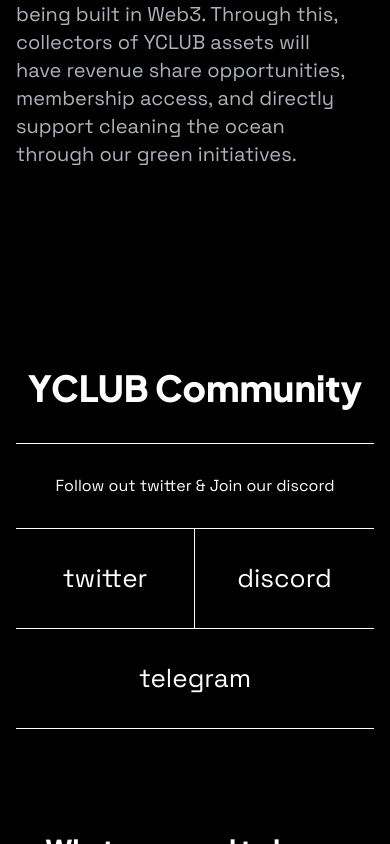
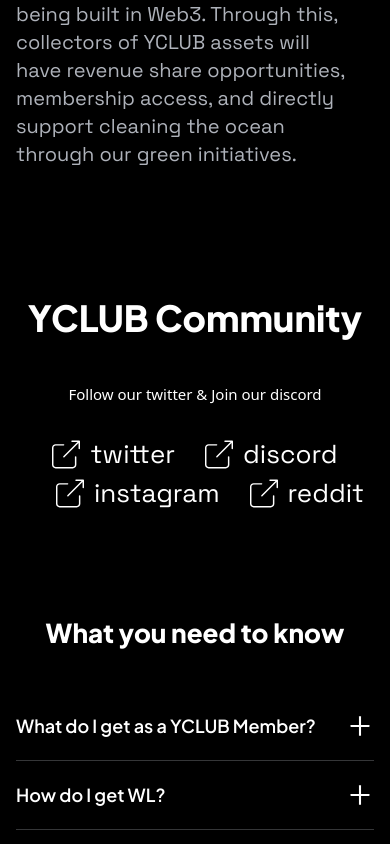
Before and after one commit to yclub-io/yachts-lending, a Next.js app: page / in a window 390 px wide. Shown: the part 11156-12000 px from the top of the page. Built offline with nearby package versions, Linux system fonts and the light colour scheme.

Commit message:
YClub Comminuty mobile version added

```diff
--- a/components/YclubCommunity.js
+++ b/components/YclubCommunity.js
@@ -1,83 +1,51 @@
 const YclubCommunity = () => {
   return (
-    <div className="lg:mx-14 mx-4 mt-[200px] flex flex-col text-white-1">
-      <p className="lg:mb-[45px] mb-[35px] font-Plus lg:text-[96px] text-4xl lg:font-semibold font-extrabold  lg:text-left text-center">
+    <div className="lg:mx-14 mx-4 lg:mt-[200px] mt-[130px] flex flex-col text-white-1">
+      <p className="lg:mb-[45px] mb-[35px] font-Plus lg:text-[96px] text-4xl lg:font-semibold font-extrabold lg:text-left text-center">
         YCLUB Community
       </p>
 
     {/*Desktop version*/}
-      <div className="lg:flex hidden flex-col ">
+      <div className="flex flex-col ">
 
-        <p className="mt-[20px]">
+        <p className="lg:mt-[20px] mt-[10px] lg:text-[18px] text-[15px] lg:text-left text-center ">
           Follow our twitter &#38; Join our discord
         </p>
 
-        <div className="flex flex-row
-                        mt-[64px] space-x-[100px]
-                        font-Grotesk text-4xl font-normal">
+        <div className="flex flex-wrap
+                        lg:mt-[64px] mt-[30px] lg:space-x-[100px] space-x-[30px]
+                        font-Grotesk lg:text-4xl text-[26px] font-normal lg:justify-start justify-center">
           <a href="https://twitter.com/yclub_io" target="_blank">
             <p className="flex">
               <img src="./images/YclubCommunity/share_arrow.svg"
-                   className="mr-[15px]"/>
+                   className="lg:mr-[15px] mr-[10px]"/>
               twitter
             </p>
           </a>
           <a href="https://discord.gg/yclub" target="_blank">
             <p className="flex">
              <img src="./images/YclubCommunity/share_arrow.svg"
-                  className="mr-[15px]"/>
+                  className="lg:mr-[15px] mr-[10px]"/>
               discord
             </p>
           </a>
           <a href="https://t.me/yachtsnftclub" target="_blank">
             <p className="flex">
               <img src="./images/YclubCommunity/share_arrow.svg"
-                   className="mr-[15px]"/>
+                   className="lg:mr-[15px] mr-[10px]"/>
               instagram
             </p>
           </a>
           <a href="https://t.me/yachtsnftclub" target="_blank">
             <p className="flex">
               <img src="./images/YclubCommunity/share_arrow.svg"
-                   className="mr-[15px]"/>
+                   className="lg:mr-[15px] mr-[10px]"/>
               reddit
             </p>
           </a>
-
-
-
         </div>
       </div>
 
-    {/*Mobile version*/}
-      <div className="lg:hidden flex flex-col">
-      <div className="py-[30px] flex text-center justify-center font-Grotesk text-base font-normal border-t border-white-1">
-          <p>Follow out twitter &amp;
-          Join our discord </p>
-     </div>
-     <div className="flex flex-row text-center justify-center border-t border-white-1">
-     <div className=" py-[30px] flex basis-1/2 border-r justify-center font-Grotesk text-[26px] font-normal">
-     <a href="https://twitter.com/yclub_io" target="_blank">
-        <p>
-           twitter </p>
-    </a>
-        </div>
-
-      <div className="py-[30px] flex basis-1/2 justify-center font-Grotesk text-[26px] font-normal">
-      <a href="https://discord.gg/yclub" target="_blank">
-        <p> discord </p>
-      </a>
-      </div>
-     </div>
-     <div className="py-[30px] flex text-center justify-center font-Grotesk text-[26px] font-normal border-t border-b border-white-1">
-     <a href="https://t.me/yachtsnftclub" target="_blank">
-          <p> telegram </p>
-      </a>
-     </div>
-
-
-
-      </div>
 
 
     </div>
```
